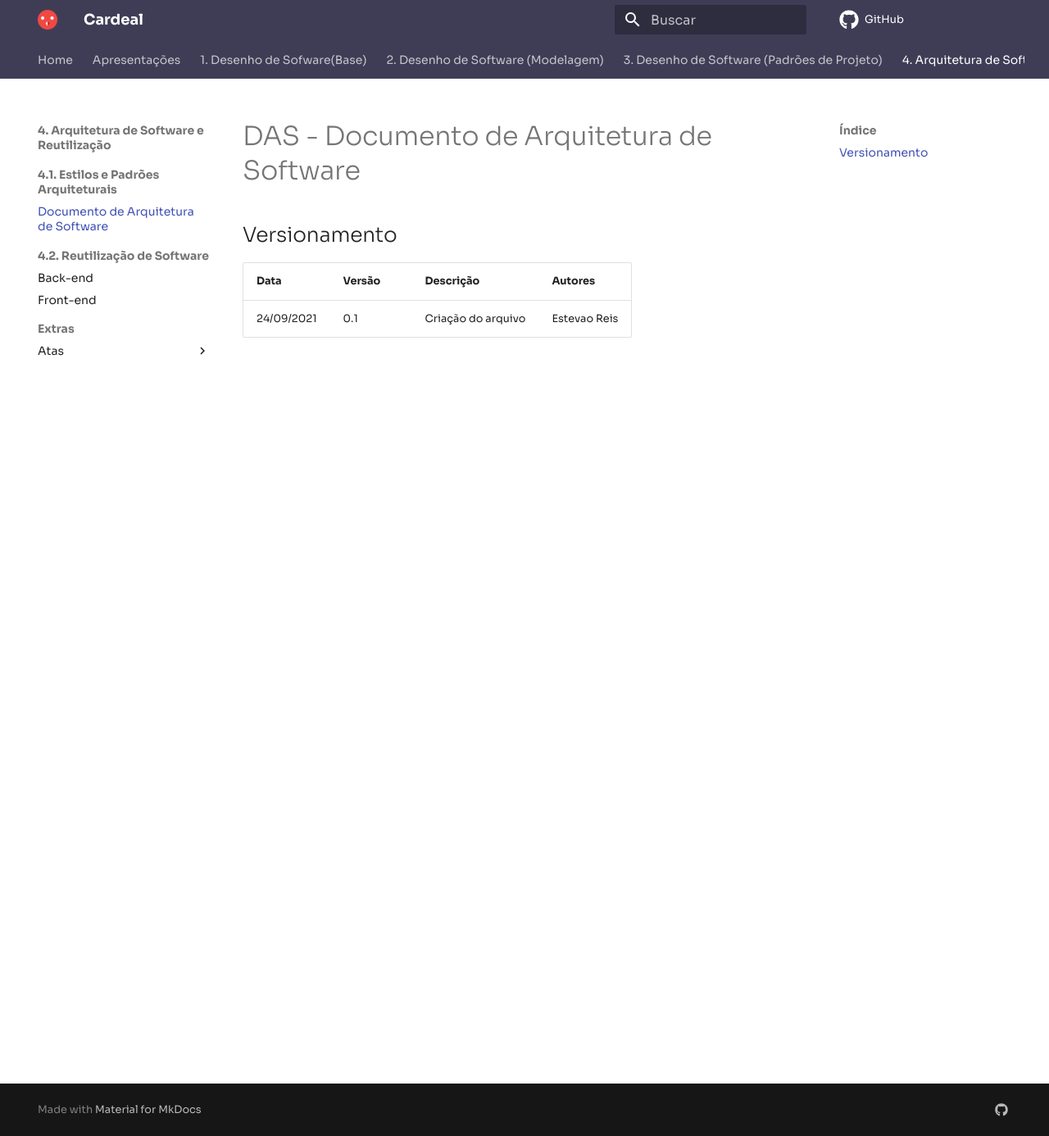
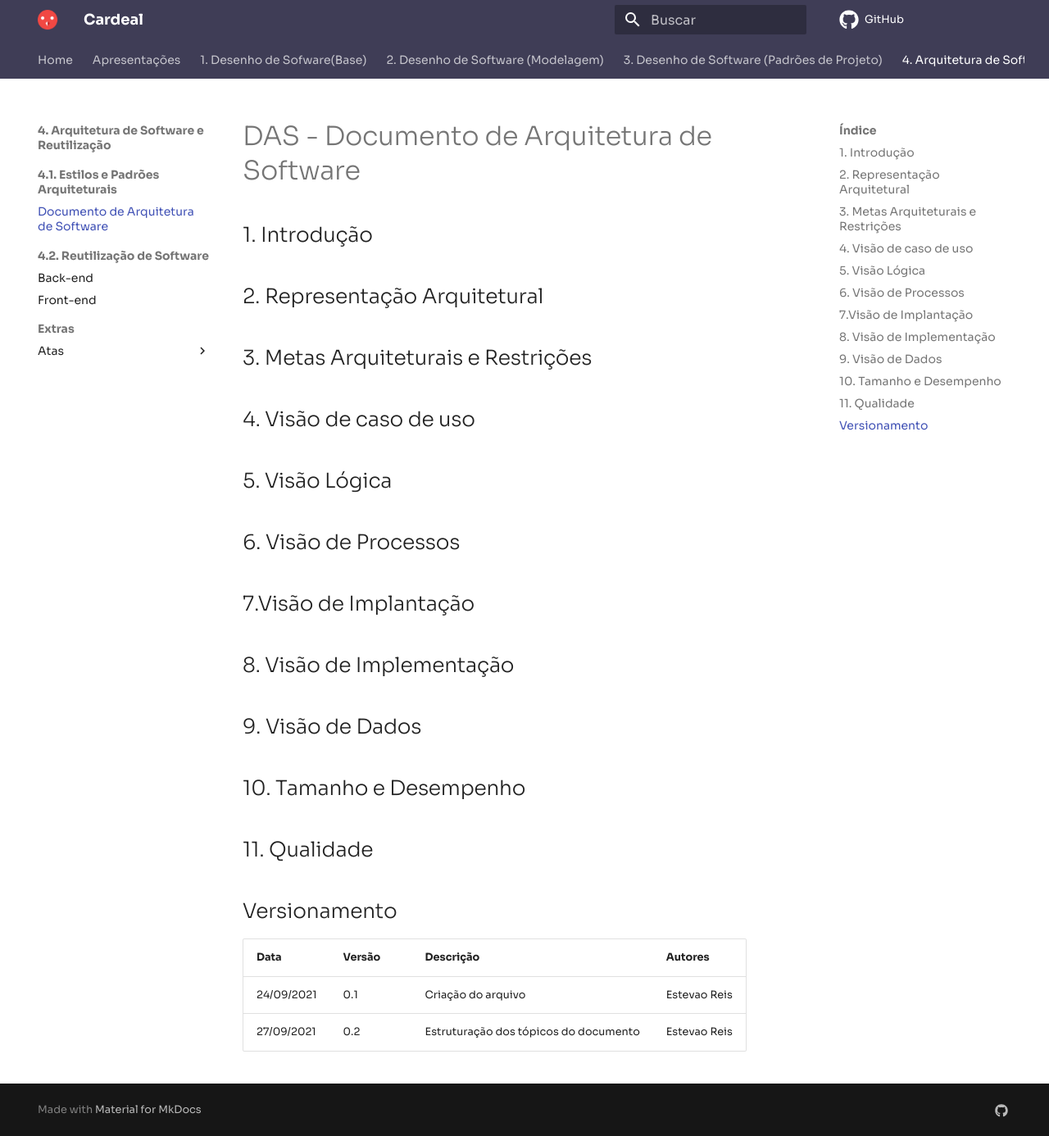
Before and after one commit to UnBArqDsw2021-1/2021.1_G04_Cardeal, an MkDocs documentation site: the page built from docs/arquitetura/das.md, in a window 1280 px wide and 1386 px high. Shown: the whole window at 82% size. Built offline with MkDocs 1.6.1 and Material for MkDocs 9.7.7, drawn with Linux system fonts in a browser that asks for light colours; comment, search, counter and statistics services are not loaded.

Commit message:
structuring of DAS topics

```diff
--- a/docs/arquitetura/das.md
+++ b/docs/arquitetura/das.md
@@ -1,6 +1,28 @@
 # DAS - Documento de Arquitetura de Software
+## 1. Introdução
+
+## 2. Representação Arquitetural
+
+## 3. Metas Arquiteturais e Restrições
+
+## 4. Visão de caso de uso
+
+## 5. Visão Lógica
+
+## 6. Visão de Processos
+
+## 7.Visão de Implantação
+
+## 8. Visão de Implementação
+
+## 9. Visão de Dados
+
+## 10. Tamanho e Desempenho
+
+## 11. Qualidade
 
 ## Versionamento
 | Data       | Versão | Descrição         | Autores       |
 | ---------- | ------ | ----------------- | ------------- |
 | 24/09/2021 | 0.1 | Criação do arquivo| Estevao Reis  |
+| 27/09/2021 | 0.2 | Estruturação dos tópicos do documento| Estevao Reis |
```
